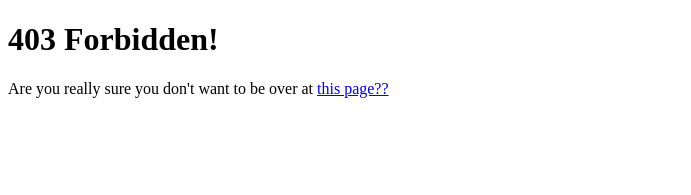
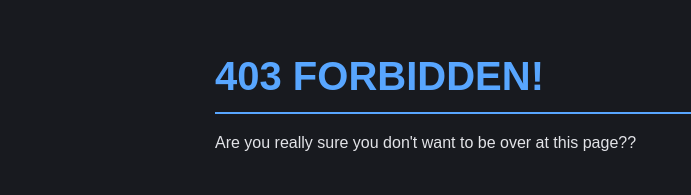
Before and after one commit to d-shames3/Static-Sites, a plain HTML site: page static/403.html in a window 1280 px wide. Shown: the whole page, without its empty margins (0-691 px from the left). Drawn offline with Linux system fonts and the light colour scheme.

Commit message:
update: error html css + test deploy (#13)

```diff
--- a/static/403.html
+++ b/static/403.html
@@ -6,7 +6,7 @@
 
         <meta charset="utf-8">
 
-        <link rel="stylesheet" href="style.css" />
+        <link rel="stylesheet" href="index.css" />
     </head>
 
     <body>
```
Also changed, not shown: static/404.html (+1 -1 lines), 1 other file.
